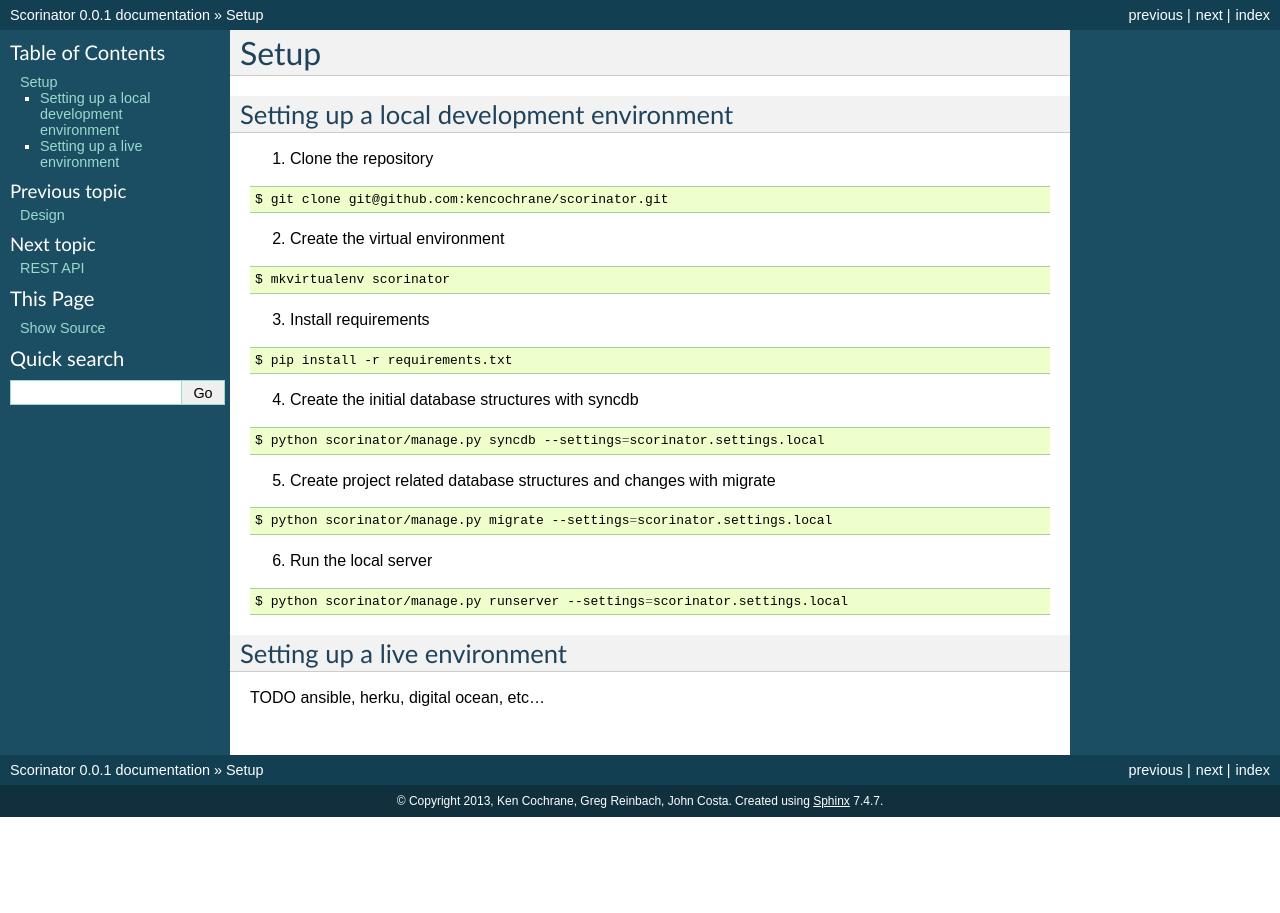
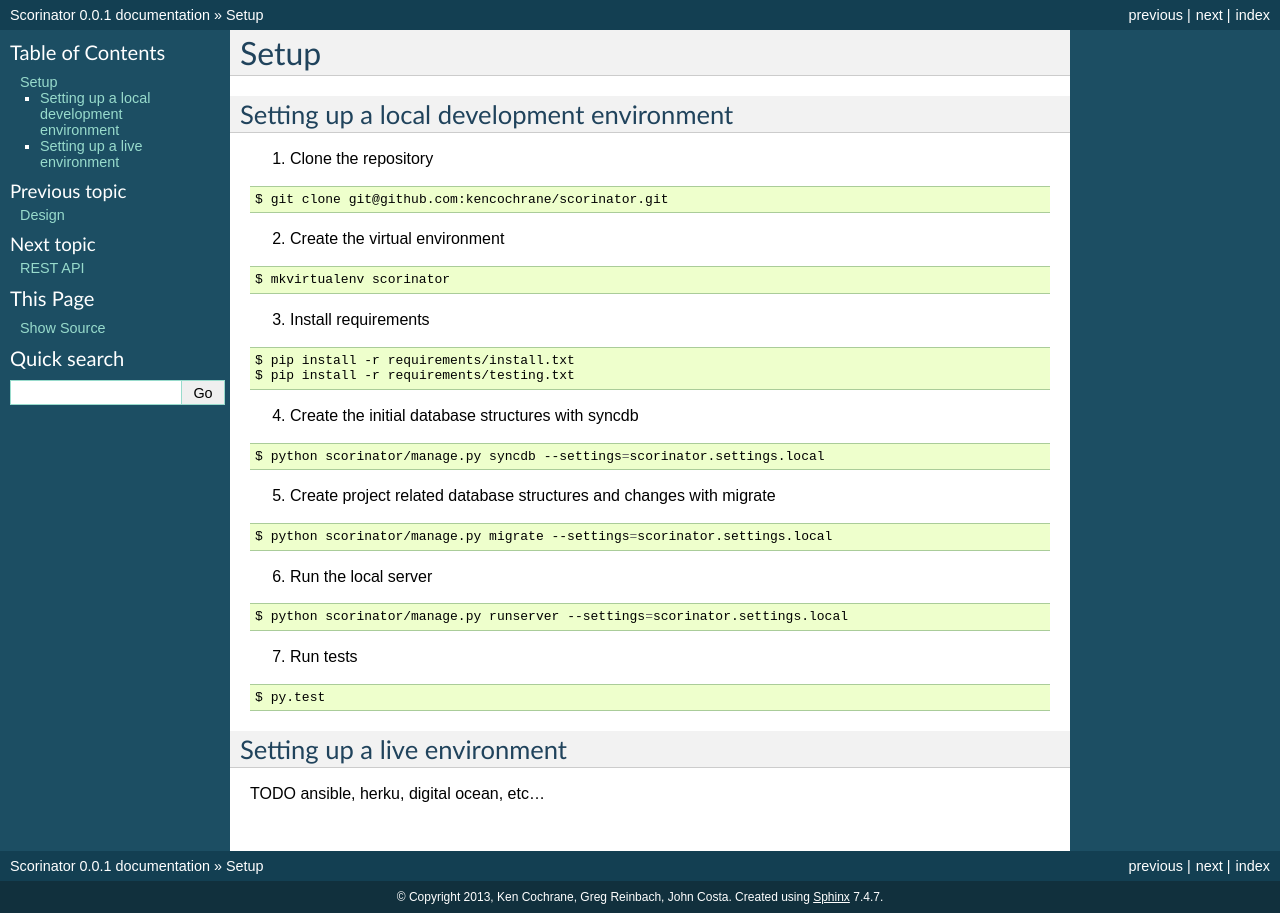
Before and after one commit to kencochrane/scorinator, a Sphinx documentation site: the page built from docs/setup.rst, in a window 1280 px wide. Built offline with Sphinx 7.4.7, drawn with Linux system fonts in a browser that asks for light colours.

Commit message:
tweaked local setup instructions

```diff
--- a/docs/setup.rst
+++ b/docs/setup.rst
@@ -11,17 +11,21 @@
 
     $ git clone git@github.com:kencochrane/scorinator.git
 
+
 2. Create the virtual environment
 
 .. code-block:: bash
 
     $ mkvirtualenv scorinator
 
+
 3. Install requirements
 
 .. code-block:: bash
 
-    $ pip install -r requirements.txt
+    $ pip install -r requirements/install.txt
+    $ pip install -r requirements/testing.txt
+
 
 4. Create the initial database structures with syncdb
 
@@ -29,11 +33,13 @@
 
     $ python scorinator/manage.py syncdb --settings=scorinator.settings.local
 
+
 5. Create project related database structures and changes with migrate
 
 .. code-block:: bash
 
     $ python scorinator/manage.py migrate --settings=scorinator.settings.local
+
 
 6. Run the local server
 
@@ -42,6 +48,13 @@
     $ python scorinator/manage.py runserver --settings=scorinator.settings.local
 
 
+7. Run tests
+
+.. code-block:: bash
+
+    $ py.test
+
+
 Setting up a live environment
 -----------------------------
 
```
